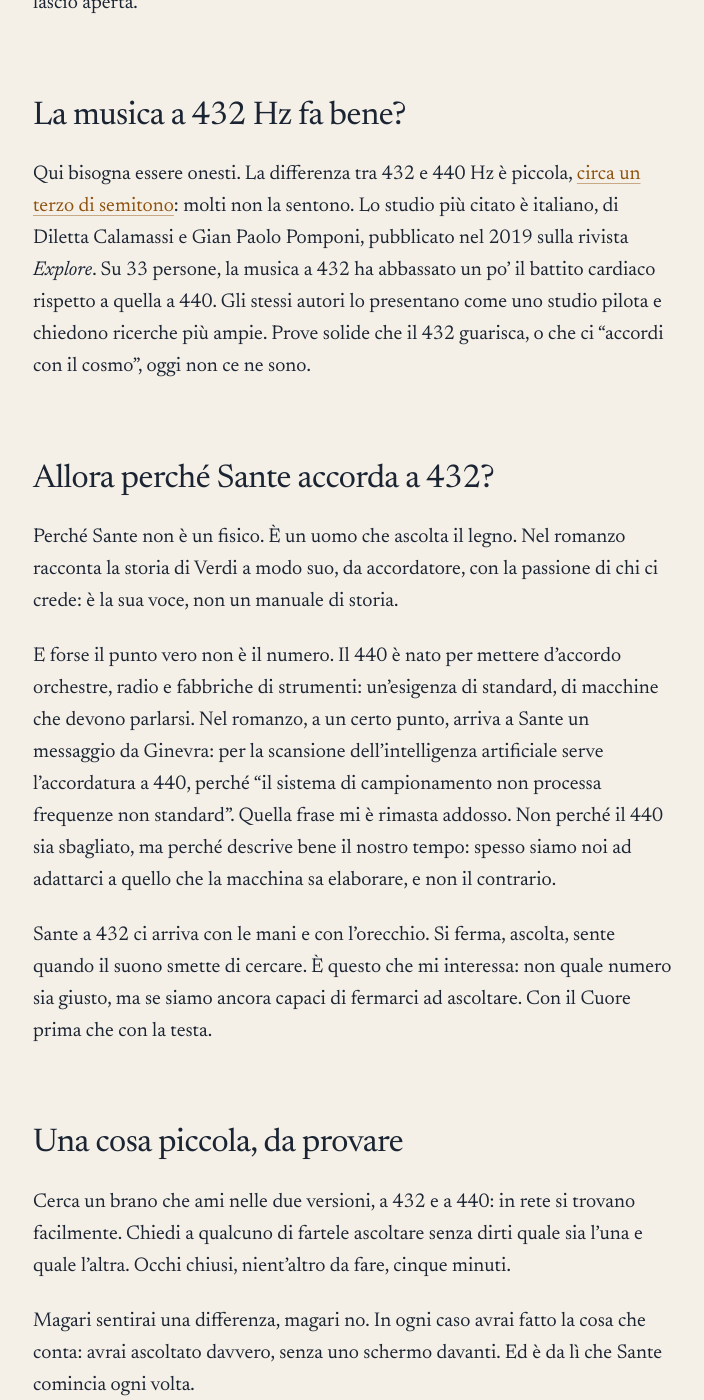
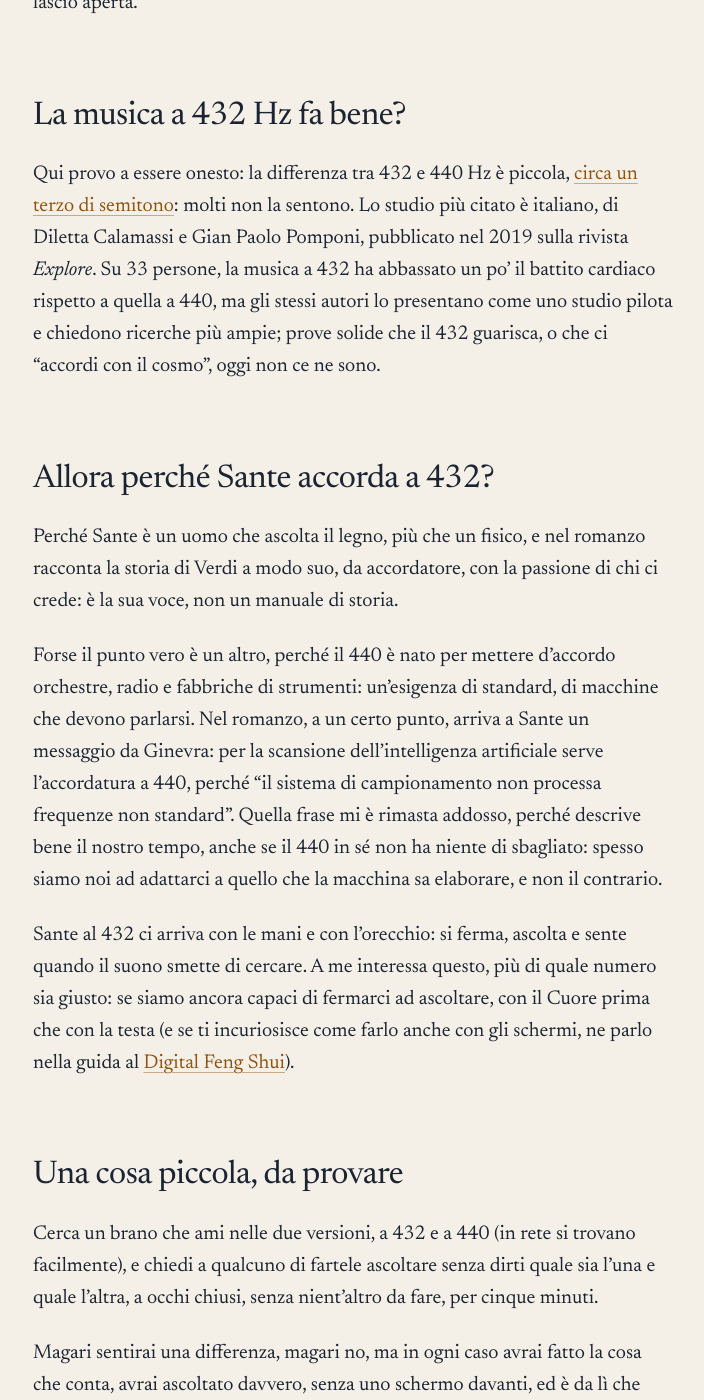
Before and after one commit to paolofurini/seapriilcuore, a Jekyll site: the page built from _posts/2026-11-15-432-hz-o-440-hz-cosa-ce-di-vero.md, in a window 1280 px wide and 1400 px high, scrolled down 3103 px. Shown: the whole window, without its empty margins (287-991 px from the left). Built offline with Jekyll 4.4.1, drawn with Linux system fonts in a browser that asks for light colours; some of the changed text lies outside the part shown.

Commit message:
Revisione di voce: 432 Hz o 440 Hz
Co-Authored-By: Claude Opus 5.5 <noreply@anthropic.com>
Claude-Session: https://claude.ai/code/session_016SExTLu3CBRUGeFqevN8Wd

```diff
--- a/_posts/2026-11-15-432-hz-o-440-hz-cosa-ce-di-vero.md
+++ b/_posts/2026-11-15-432-hz-o-440-hz-cosa-ce-di-vero.md
@@ -1,27 +1,27 @@
 ---
 title: "432 Hz o 440 Hz: cosa c'è di vero"
-description: "Nel mio romanzo l'accordatore usa un diapason a 432 Hz. Sono andato a vedere cosa dicono la storia e la scienza. Ecco cosa ho trovato."
+description: "432 Hz o 440 Hz: da dove viene il La, cosa c'entrano Verdi e Goebbels e cosa dice la scienza. Sono andato a vedere, per il mio romanzo."
 tema: "Suono e ascolto"
 cover: /assets/img/blog/432-hz-laboratorio
 cover_alt: "Un accordatore di spalle lavora a un pianoforte verticale aperto in un laboratorio di pietra; sul banco un diapason e dei feltri rossi, dalla finestra il blu della sera sui monti"
 image: /assets/img/blog/432-hz-laboratorio-1600.jpg
 ---
 
-La risposta breve è questa: il La a 440 Hz è una convenzione, non una legge di natura. E il La a 432 Hz non è una cura miracolosa. In mezzo c'è una storia più interessante di tutte e due le leggende.
+La risposta breve è questa: il La a 440 Hz è una convenzione e non una legge di natura, e il La a 432 Hz non è una cura miracolosa; in mezzo c'è una storia più interessante di tutte e due le leggende.
 
 ## Perché me ne occupo
 
-Nel mio romanzo, *[L'Accordatore del Silenzio]({{ '/romanzi/laccordatore-del-silenzio/' | relative_url }})*, Sante tiene in tasca un diapason di bronzo con inciso "432 hertz". Lo percuote sul palmo quando ha bisogno di rimettere ordine, in una stanza o dentro di sé. Matteo invece, che suona la chitarra, accorda a 440 "come gli hanno insegnato".
+Nel mio romanzo, *[L'Accordatore del Silenzio]({{ '/romanzi/laccordatore-del-silenzio/' | relative_url }})*, Sante tiene in tasca un diapason di bronzo con inciso "432 hertz", e lo percuote sul palmo quando ha bisogno di rimettere ordine, in una stanza o dentro di sé, mentre Matteo, che suona la chitarra, accorda a 440 "come gli hanno insegnato".
 
-Mentre scrivevo quelle pagine ho letto di tutto: che il 432 è la frequenza dell'universo, che guarisce il DNA, che il 440 ce l'hanno imposto i nazisti. A un certo punto mi sono fermato. Se metto un numero al centro di un libro, devo sapere cosa c'è dietro. Così sono andato a vedere.
+Mentre scrivevo quelle pagine ho letto di tutto: che il 432 è la frequenza dell'universo, che guarisce il DNA, che il 440 ce l'hanno imposto i nazisti. A un certo punto mi sono fermato, perché se metto un numero al centro di un libro devo sapere cosa c'è dietro, e così sono andato a vedere.
 
 ## Da dove viene il La a 440 Hz?
 
-Per secoli il La non ha avuto una misura fissa. Cambiava da città a città, da orchestra a orchestra. Nell'Ottocento il La saliva sempre più, perché un suono più alto sembra più brillante in sala, e i cantanti facevano fatica.
+Per secoli il La non ha avuto una misura fissa e cambiava da città a città, da orchestra a orchestra; nell'Ottocento il La saliva sempre più, perché un suono più alto sembra più brillante in sala, e i cantanti facevano fatica.
 
 Nel 1859 la Francia fissò per legge il La a 435 Hz. Qualche anno dopo Giuseppe Verdi chiese di scendere ancora un poco, a 432, pensando soprattutto alle voci. Nel 1884 [scrisse al Ministero](https://www.focus.it/cultura/curiosita/dare-il-la-verdi-bufala-complotto-nazista) proponendo il 432 come "diapason normale" per l'Italia.
 
-Il 440 arrivò dopo. Nel 1939 una conferenza internazionale a Londra lo raccomandò come riferimento comune, anche per uniformare le trasmissioni radio. Nel 1955 l'ISO, l'organizzazione delle norme tecniche, lo adottò come standard, e nel 1975 lo confermò con la norma ISO 16. La studiosa Fanny Gribenski ha ricostruito questa storia [su Nature Physics](https://doi.org/10.1038/s41567-019-0707-1): decenni di discussioni tra musicisti, fisici e governi, prima di arrivare a un numero che andasse bene per tutti.
+Il 440 arrivò dopo: nel 1939 una conferenza internazionale a Londra lo raccomandò come riferimento comune, anche per uniformare le trasmissioni radio. Nel 1955 l'ISO, l'organizzazione delle norme tecniche, lo adottò come standard, e nel 1975 lo confermò con la norma ISO 16. La studiosa Fanny Gribenski ha ricostruito questa storia [su Nature Physics](https://doi.org/10.1038/s41567-019-0707-1): decenni di discussioni tra musicisti, fisici e governi, prima di arrivare a un numero che andasse bene per tutti.
 
 ## Dietro il 440 c'è Goebbels?
 
@@ -29,22 +29,22 @@ Il 440 arrivò dopo. Nel 1939 una conferenza internazionale a Londra lo raccoman
 
 C'è poi una voce che sento più vicina. Rudolf Steiner suggerì di accordare il Do a 128 Hz, e con quel Do il La cade proprio a 432. La violinista Maria Renold ha lavorato su questa indicazione per decenni e ne ha tratto [un libro](https://steinerbooks.presswarehouse.com/browse/book/9781906999735/Intervals-Scales-Tones): nelle sue prove, quei suoni arrivavano a chi ascoltava più pacifici, più puliti, pieni di luce.
 
-Le fonti ufficiali dicono che nessun documento collega Goebbels alla conferenza di Londra. Io non l'ho trovato. Ma so anche che la storia la scrive spesso chi ha il potere di scriverla, e che più di una volta le voci fuori dal coro avevano visto prima degli altri. Un numero deciso da pochi per tutti, nato per far parlare tra loro radio e macchine, merita almeno una domanda. Io la lascio aperta.
+Le fonti ufficiali dicono che nessun documento collega Goebbels alla conferenza di Londra, e io non l'ho trovato, ma so anche che la storia la scrive spesso chi ha il potere di scriverla, e che più di una volta le voci fuori dal coro avevano visto prima degli altri. Un numero deciso da pochi per tutti, nato per far parlare tra loro radio e macchine, merita almeno una domanda, e io la lascio aperta.
 
 ## La musica a 432 Hz fa bene?
 
-Qui bisogna essere onesti. La differenza tra 432 e 440 Hz è piccola, [circa un terzo di semitono](https://www.ilpost.it/2026/05/17/musica-accordatura-432-hz/): molti non la sentono. Lo studio più citato è italiano, di Diletta Calamassi e Gian Paolo Pomponi, pubblicato nel 2019 sulla rivista *Explore*. Su 33 persone, la musica a 432 ha abbassato un po' il battito cardiaco rispetto a quella a 440. Gli stessi autori lo presentano come uno studio pilota e chiedono ricerche più ampie. Prove solide che il 432 guarisca, o che ci "accordi con il cosmo", oggi non ce ne sono.
+Qui provo a essere onesto: la differenza tra 432 e 440 Hz è piccola, [circa un terzo di semitono](https://www.ilpost.it/2026/05/17/musica-accordatura-432-hz/): molti non la sentono. Lo studio più citato è italiano, di Diletta Calamassi e Gian Paolo Pomponi, pubblicato nel 2019 sulla rivista *Explore*. Su 33 persone, la musica a 432 ha abbassato un po' il battito cardiaco rispetto a quella a 440, ma gli stessi autori lo presentano come uno studio pilota e chiedono ricerche più ampie; prove solide che il 432 guarisca, o che ci "accordi con il cosmo", oggi non ce ne sono.
 
 ## Allora perché Sante accorda a 432?
 
-Perché Sante non è un fisico. È un uomo che ascolta il legno. Nel romanzo racconta la storia di Verdi a modo suo, da accordatore, con la passione di chi ci crede: è la sua voce, non un manuale di storia.
+Perché Sante è un uomo che ascolta il legno, più che un fisico, e nel romanzo racconta la storia di Verdi a modo suo, da accordatore, con la passione di chi ci crede: è la sua voce, non un manuale di storia.
 
-E forse il punto vero non è il numero. Il 440 è nato per mettere d'accordo orchestre, radio e fabbriche di strumenti: un'esigenza di standard, di macchine che devono parlarsi. Nel romanzo, a un certo punto, arriva a Sante un messaggio da Ginevra: per la scansione dell'intelligenza artificiale serve l'accordatura a 440, perché "il sistema di campionamento non processa frequenze non standard". Quella frase mi è rimasta addosso. Non perché il 440 sia sbagliato, ma perché descrive bene il nostro tempo: spesso siamo noi ad adattarci a quello che la macchina sa elaborare, e non il contrario.
+Forse il punto vero è un altro, perché il 440 è nato per mettere d'accordo orchestre, radio e fabbriche di strumenti: un'esigenza di standard, di macchine che devono parlarsi. Nel romanzo, a un certo punto, arriva a Sante un messaggio da Ginevra: per la scansione dell'intelligenza artificiale serve l'accordatura a 440, perché "il sistema di campionamento non processa frequenze non standard". Quella frase mi è rimasta addosso, perché descrive bene il nostro tempo, anche se il 440 in sé non ha niente di sbagliato: spesso siamo noi ad adattarci a quello che la macchina sa elaborare, e non il contrario.
 
-Sante a 432 ci arriva con le mani e con l'orecchio. Si ferma, ascolta, sente quando il suono smette di cercare. È questo che mi interessa: non quale numero sia giusto, ma se siamo ancora capaci di fermarci ad ascoltare. Con il Cuore prima che con la testa.
+Sante al 432 ci arriva con le mani e con l'orecchio: si ferma, ascolta e sente quando il suono smette di cercare. A me interessa questo, più di quale numero sia giusto: se siamo ancora capaci di fermarci ad ascoltare, con il Cuore prima che con la testa (e se ti incuriosisce come farlo anche con gli schermi, ne parlo nella guida al [Digital Feng Shui]({{ '/digital-feng-shui/' | relative_url }})).
 
 ## Una cosa piccola, da provare
 
-Cerca un brano che ami nelle due versioni, a 432 e a 440: in rete si trovano facilmente. Chiedi a qualcuno di fartele ascoltare senza dirti quale sia l'una e quale l'altra. Occhi chiusi, nient'altro da fare, cinque minuti.
+Cerca un brano che ami nelle due versioni, a 432 e a 440 (in rete si trovano facilmente), e chiedi a qualcuno di fartele ascoltare senza dirti quale sia l'una e quale l'altra, a occhi chiusi, senza nient'altro da fare, per cinque minuti.
 
-Magari sentirai una differenza, magari no. In ogni caso avrai fatto la cosa che conta: avrai ascoltato davvero, senza uno schermo davanti. Ed è da lì che Sante comincia ogni volta.
+Magari sentirai una differenza, magari no, ma in ogni caso avrai fatto la cosa che conta, avrai ascoltato davvero, senza uno schermo davanti, ed è da lì che Sante comincia ogni volta.
```
